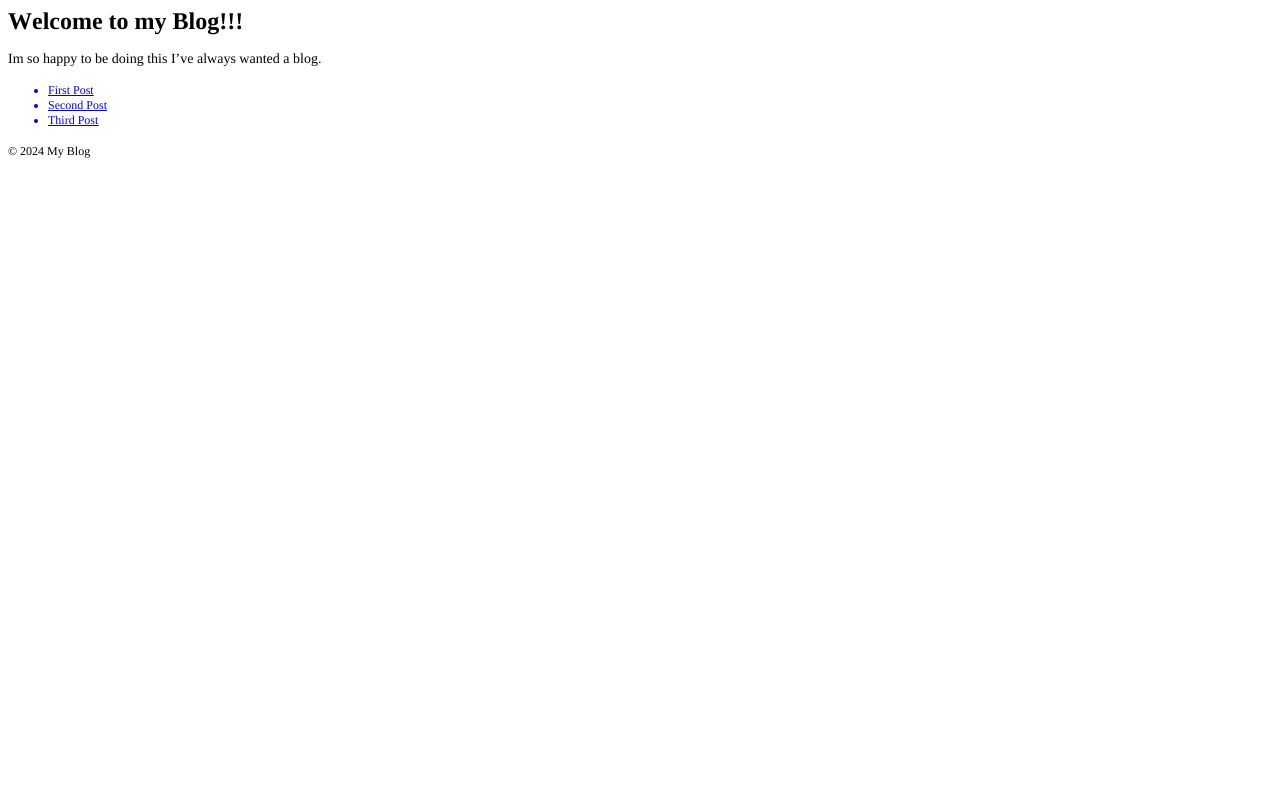
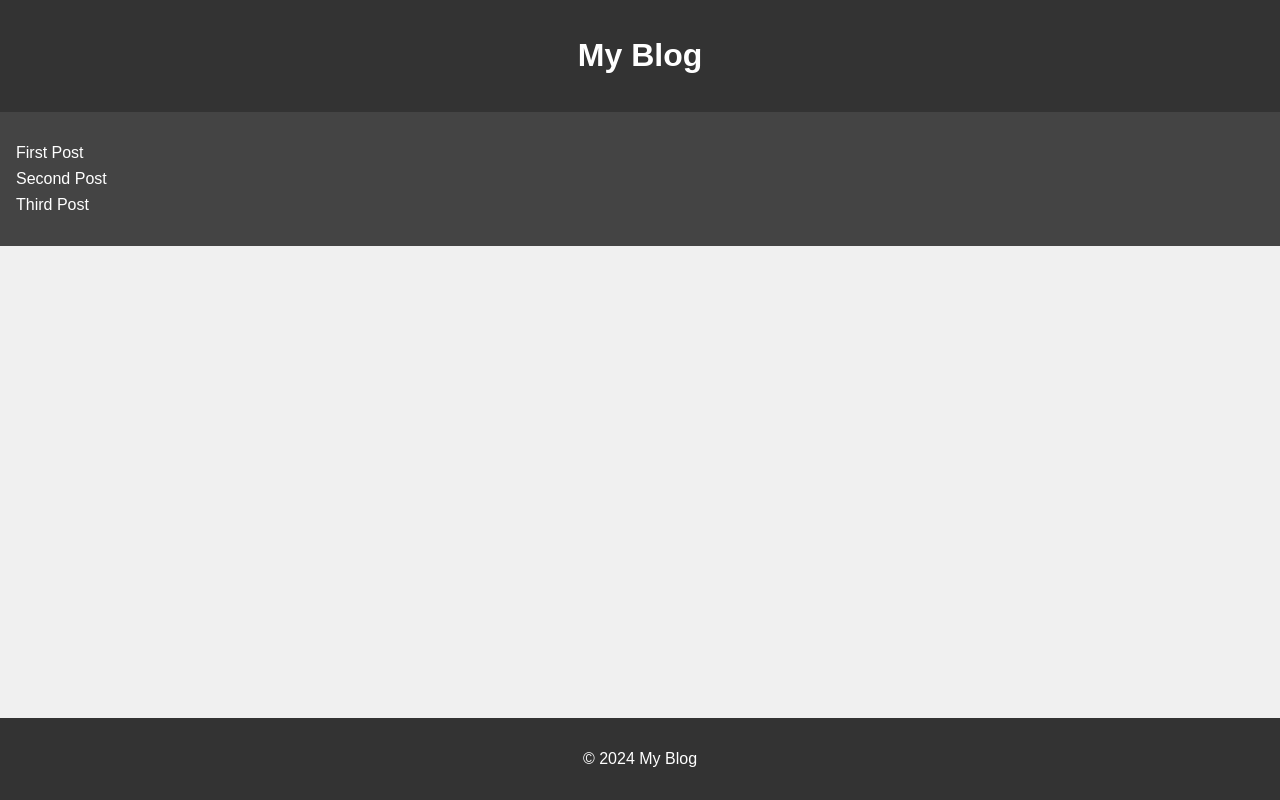
Before and after one commit to jacobjoyner558/my-blog, a plain HTML site: page index.html in a window 1280 px wide. Drawn offline with Linux system fonts and the light colour scheme.

Commit message:
the major fix

```diff
--- a/index.html
+++ b/index.html
@@ -1,28 +1,24 @@
-<!DOCTYPE html PUBLIC "-//W3C//DTD HTML 4.01//EN" "http://www.w3.org/TR/html4/strict.dtd">
-<html>
+<!DOCTYPE html>
+<html lang="en">
 <head>
-  <meta http-equiv="Content-Type" content="text/html; charset=utf-8">
-  <meta http-equiv="Content-Style-Type" content="text/css">
-  <title></title>
-  <meta name="Generator" content="Cocoa HTML Writer">
-  <meta name="CocoaVersion" content="2113.65">
-  <style type="text/css">
-    p.p4 {margin: 0.0px 0.0px 12.0px 0.0px; font: 12.0px Times; color: #000000; -webkit-text-stroke: #000000}
-    li.li3 {margin: 0.0px 0.0px 0.0px 0.0px; font: 12.0px Times; color: #0000e9; -webkit-text-stroke: #000000}
-    span.s1 {font-kerning: none}
-    span.s2 {-webkit-text-stroke: 0px #000000}
-    span.s3 {text-decoration: underline ; font-kerning: none}
-    ul.ul1 {list-style-type: disc}
-  </style>
+    <meta charset="UTF-8">
+    <meta name="viewport" content="width=device-width, initial-scale=1.0">
+    <title>My Blog</title>
+    <link rel="stylesheet" href="styles.css">
 </head>
 <body>
-<h1 style="margin: 0.0px 0.0px 16.1px 0.0px; font: 24.0px Times; color: #000000; -webkit-text-stroke: #000000"><span class="s1"><b>Welcome to my Blog!!!</b></span></h1>
-<h1 style="margin: 0.0px 0.0px 16.1px 0.0px; font: 14.0px Times; color: #000000; -webkit-text-stroke: #000000"><span class="s1">Im so happy to be doing this I’ve always wanted a blog.</span></h1>
-<ul class="ul1">
-  <li class="li3"><span class="s2"></span><span class="s3">First Post</span></li>
-  <li class="li3"><span class="s2"><a href="file:///Users/jacobjoyner/my-blog:/index.html/posts/post2.html"><span class="s3">Second Post</span></a></span></li>
-  <li class="li3"><span class="s2"><a href="file:///Users/jacobjoyner/my-blog:/index.html/posts/post3.html"><span class="s3">Third Post</span></a></span></li>
-</ul>
-<p class="p4"><span class="s1">© 2024 My Blog</span></p>
+    <header>
+        <h1>My Blog</h1>
+    </header>
+    <nav>
+        <ul>
+            <li><a href="posts/post1.html">First Post</a></li>
+            <li><a href="posts/post2.html">Second Post</a></li>
+            <li><a href="posts/post3.html">Third Post</a></li>
+        </ul>
+    </nav>
+    <footer>
+        <p>© 2024 My Blog</p>
+    </footer>
 </body>
 </html>
```
Also changed, not shown: 1 other file.
